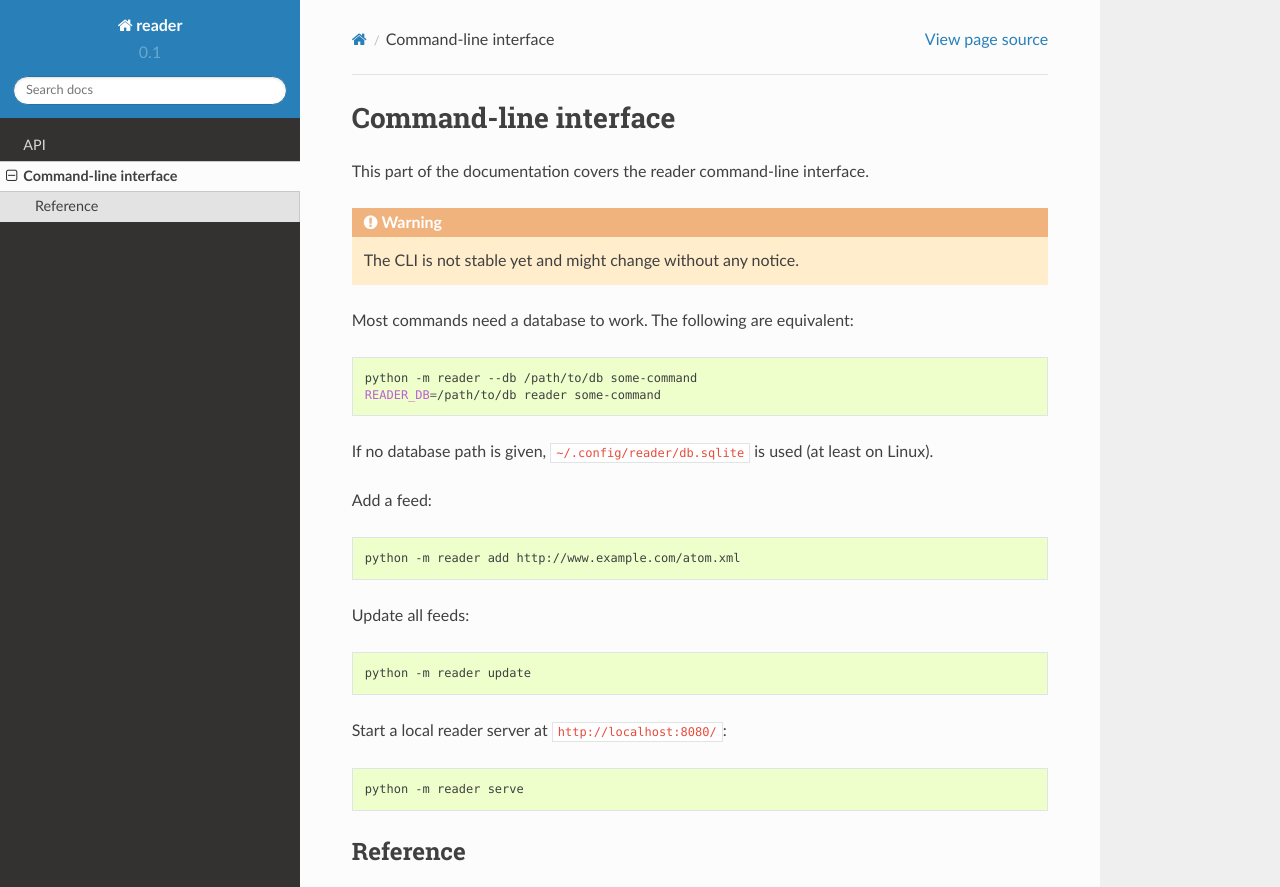
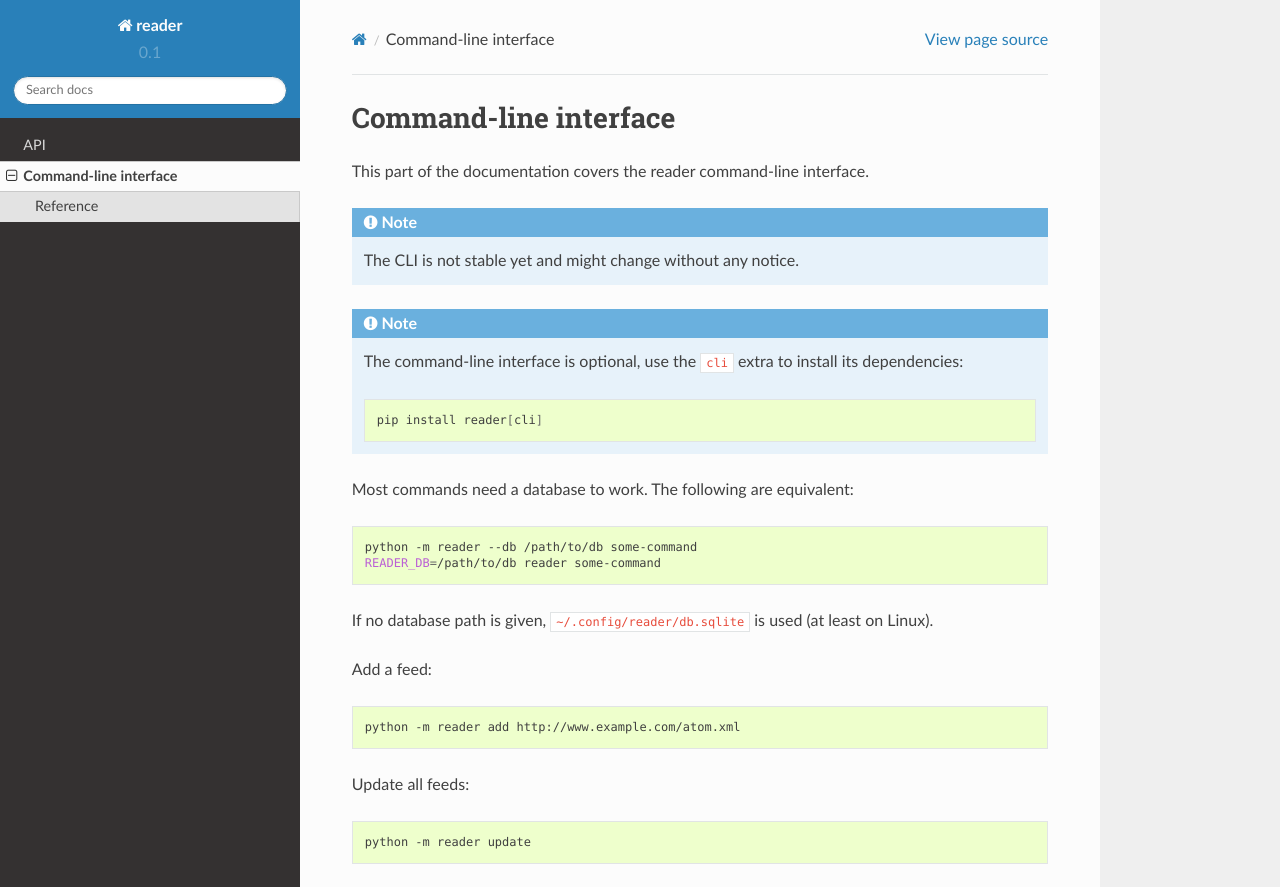
Before and after one commit to Alcides1123/reader, a Sphinx documentation site: the page built from docs/cli.rst, in a window 1280 px wide and 1349 px high, cut to the strip 0-887 px from the top of the window. Built offline with Sphinx 7.4.7 and the Read the Docs theme 2.0.0, drawn with Linux system fonts in a browser that asks for light colours.

Commit message:
Make the CLI an extra.
For #91.

```diff
--- a/docs/cli.rst
+++ b/docs/cli.rst
@@ -4,9 +4,18 @@ Command-line interface
 
 This part of the documentation covers the reader command-line interface.
 
-.. warning::
+.. note::
 
     The CLI is not stable yet and might change without any notice.
+
+.. note::
+
+    The command-line interface is optional, use the ``cli`` extra to install
+    its dependencies:
+
+    .. code-block:: bash
+
+        pip install reader[cli]
 
 Most commands need a database to work. The following are equivalent:
 
--- a/docs/requirements.txt
+++ b/docs/requirements.txt
@@ -1,3 +1,3 @@
-.[web-app]
+.[cli,web-app]
 sphinx_rtd_theme
 sphinx-click
--- a/setup.py
+++ b/setup.py
@@ -19,10 +19,10 @@ setup(
     install_requires=[
         'attrs>=17.1',
         'feedparser>=5',
-        'click>=5',
         'requests',
     ],
     extras_require={
+        'cli': ['click>=5'],
         'web-app': ['flask>=0.10', 'humanize'],
         'enclosure-tags': ['requests', 'mutagen'],
     },
```
Also changed, not shown: 3 other files.
